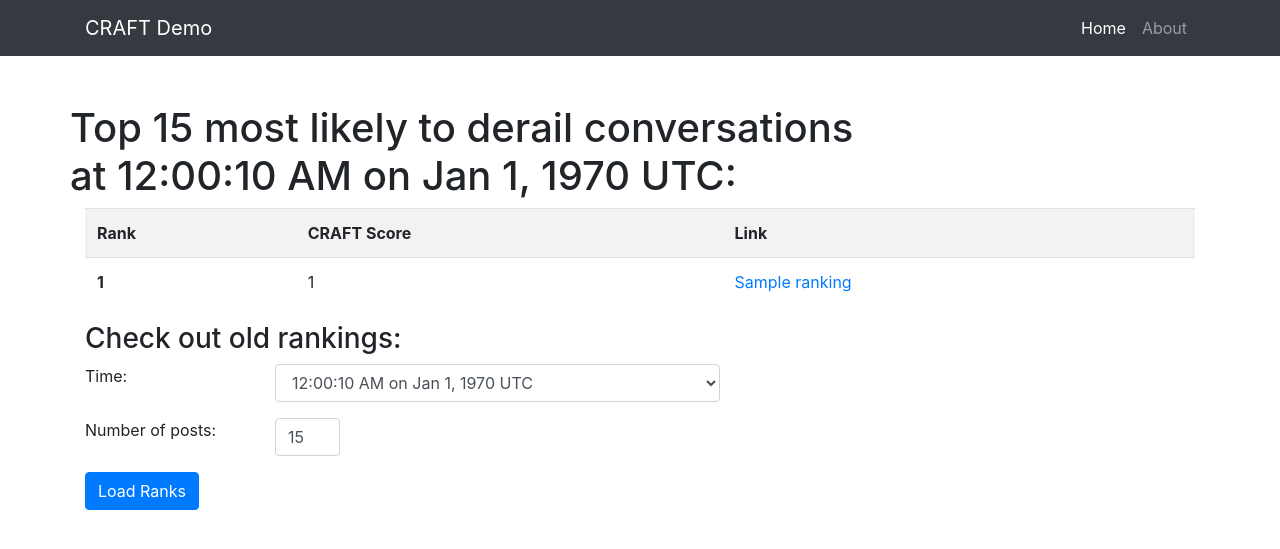
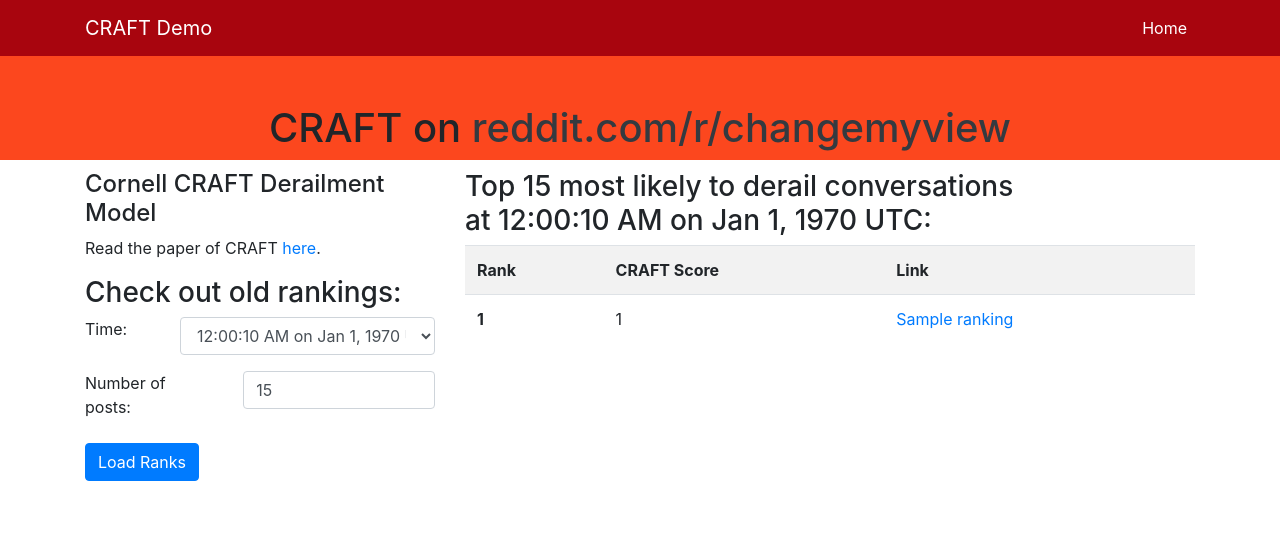
Before and after one commit to jschluger/CRAFT-frontend, a Flask app: page / in a window 1280 px wide. Shown: the top 549 px of the page. Run offline with Flask 2, Linux system fonts and the light colour scheme; a database or web service that is not in the repository returns one stand-in record (values such as "Sample title"); data that the repository does not hold is empty; some libraries are stand-ins or nearby versions.

Commit message:
updating aesthetics of frontend

```diff
--- a/data.py
+++ b/data.py
@@ -2,11 +2,13 @@
 # Set these variables to configure the behavior of the application
 ##################################################################
 
+# BACKEND is the location of the server implementing CRAFT-backend API.
 BACKEND = 'http://0.0.0.0:8080'
 
+# k is the default number of ranked conversations to display when front end is first loaded
 k = 15
 
 ##############################################################
 # data & data structures needed for application, Do Not Modify
 ##############################################################
-args = None # will become the command line arguments
+# args = None # will become the command line arguments
--- a/run.py
+++ b/run.py
@@ -1,13 +1,13 @@
-# parse command line arguments
-import argparse
-parser = argparse.ArgumentParser()
-args = parser.parse_args()
+# # parse command line arguments
+# import argparse
+# parser = argparse.ArgumentParser()
+# args = parser.parse_args()
 
 from server import app
 import data
 
-data.args = args
+# data.args = args
 
 if __name__ == '__main__':
     # start the flask app!
-    app.run(host='0.0.0.0', port=8081, use_reloader=False)
+    app.run(host='0.0.0.0', port=8081, use_reloader=True)
--- a/server/routes.py
+++ b/server/routes.py
@@ -7,7 +7,7 @@
 @routes.route("/")
 def home():
     """
-    home
+    Display Rankings, and way to request rankings produced at other times.
     """
     t=None
     try:
@@ -18,7 +18,7 @@
     k = data.k
     try:
         if 'k' in request.args:
-            k = request.args['k']
+            k = int(request.args['k'])
     except Exception as e:
         print(f'got exception <{e}> while parsing arg k')
 
@@ -34,4 +34,7 @@
 
 @routes.route("/about")
 def about():
+    """
+    The about this project page.
+    """
     return render_template('about.html')
--- /dev/null
+++ b/server/static/mystyle/style.css
@@ -0,0 +1 @@
+/* add custom CSS here */
--- a/server/templates/base.html
+++ b/server/templates/base.html
@@ -12,13 +12,14 @@
 
   <!-- Bootstrap core CSS -->
   <link href="{{ url_for('static',filename='startbootstrap-bare-gh-pages/vendor/bootstrap/css/bootstrap.min.css') }}" rel="stylesheet">
+  <link href="{{ url_for('static',filename='mystyle/style.css') }}" rel="stylesheet">
 
 </head>
 
 <body>
 
   <!-- Navigation -->
-  <nav class="navbar navbar-expand-lg navbar-dark bg-dark static-top">
+  <nav class="navbar navbar-expand-lg navbar-dark static-top" style="background-color:#a8050e;">
     <div class="container">
       <a class="navbar-brand" href="/">CRAFT Demo</a>
       <button class="navbar-toggler" type="button" data-toggle="collapse" data-target="#navbarResponsive" aria-controls="navbarResponsive" aria-expanded="false" aria-label="Toggle navigation">
@@ -31,18 +32,13 @@
               <span class="sr-only">(current)</span>
             </a>
           </li>
-          <li class="nav-item">
-            <a class="nav-link" href="/about">About</a>
-          </li>
         </ul>
       </div>
     </div>
   </nav>
 
   <!-- Page Content -->
-  <div class="container">
-    {% block content %}{% endblock %}
-  </div>
+  {% block content %}{% endblock %}
 
   <script src="{{ url_for('static',filename='startbootstrap-bare-gh-pages/vendor/jquery/jquery.slim.min.js') }}"></script>
   <script src="{{ url_for('static',filename='startbootstrap-bare-gh-pages/vendor/bootstrap/js/bootstrap.bundle.min.js') }}"></script>
--- a/server/templates/home.html
+++ b/server/templates/home.html
@@ -1,11 +1,51 @@
 {% extends "base.html" %}
 {% block content %}
-<div class="row">
-  <h1 class="mt-5">    Top {{ k }} most likely to derail conversations <br>at {{ this_time }}:</h1>
+<div style="background-color:#fc471e;">
+  <div class="row justify-content-center">
+    <h1 class="mt-5">CRAFT on <a class="text-dark" href="http://reddit.com/r/changemyview">reddit.com/r/changemyview</a></h1>
+  </div>
 </div>
 
-
+<div class="container" style="padding-top:10px">
+  <div class="row">
+    <div class="col-4">
+      <h4>Cornell CRAFT Derailment Model</h4>
+      <p> Read the paper of CRAFT <a href="https://arxiv.org/abs/1909.01362">here</a>. </p>
+      <form>
+	<h3>Check out old rankings:</h3>
+	<div class="form-group row">
+	  <div class="col-sm-3">
+	    <label for="time">Time:</label>
+	  </div>
+	  <div class="col">
+	    <select class="form-control" id="exampleFormControlSelect2" name="t" value="0">
+	      {% for time in times %}
+	      <option value="{{ time[0] }}">{{ time[1] }}</option>
+	      {% endfor %}
+	    </select>
+	  </div>
+	</div>
+	<div class="form-group row">
+	  <div class="col-sm-5">
+	    <label for="time">Number of posts:</label>
+	  </div>
+	  <div class="col">
+	    <input type="text" class="form-control" placeholder="{{ k }}" name="k" value="{{ k }}">
+	  </div>
+	</div>
+	<div class="form-group row">
+	  <div class="col">
+	    <button type="submit" class="btn btn-primary" action="#" method="get">Load Ranks</button>
+	  </div>
+	</div>
+      </form>
+    </div>
+    <div class="col">
       <table class="table table-striped">
+	<h3>
+	  Top {{ k }} most likely to derail conversations <br>
+	  at {{ this_time }}:
+	</h3>
 	<tr>
 	  <th scope="col">Rank</th>
 	  <th scope="col">CRAFT Score</th>
@@ -19,35 +59,11 @@
 	</tr>
 	{% endfor %}
       </table>
+    </div>
 
-<form>
-  <h3>Check out old rankings:</h3>
-  <div class="form-group row">
-    <div class="col-sm-2">
-      <label for="time">Time:</label>
-    </div>
-    <div class="col-sm-5">
-      <select class="form-control" id="exampleFormControlSelect2" name="t" value="0">
-	{% for time in times %}
-	<option value="{{ time[0] }}">{{ time[1] }}</option>
-	{% endfor %}
-      </select>
   </div>
 </div>
-  <div class="form-group row">
-    <div class="col-sm-2">
-      <label for="time">Number of posts:</label>
 </div>
-    <div class="col-sm-1">
-      <input type="text" class="form-control" placeholder="{{ k }}" name="k" value="{{ k }}">
-    </div>
-  </div>
-  <div class="form-group row">
-    <div class="col">
-      <button type="submit" class="btn btn-primary" action="#" method="get">Load Ranks</button>
-    </div>
-  </div>
-</form>
 
-</div>
+
 {% endblock %}
--- a/utils/api_interface.py
+++ b/utils/api_interface.py
@@ -16,7 +16,10 @@
     rank_json = get_ranks(k,t)
     this_time = format_time(rank_json['when'])
     # print(rank_json['ranking'][0][1].split('/'))
-    franks = list(map(lambda tup: # tup = (score, link)
+    if rank_json['ranking'] == None:
+        franks = []
+    else:
+        franks = list(map(lambda tup: # tup = (score, link)
                       (tup[0], tup[1], "/".join(tup[1].split("/")[-3:])),
                       rank_json['ranking'] ))
     return this_time, franks
```
Lines whose indentation alone changed are shown as unchanged.
